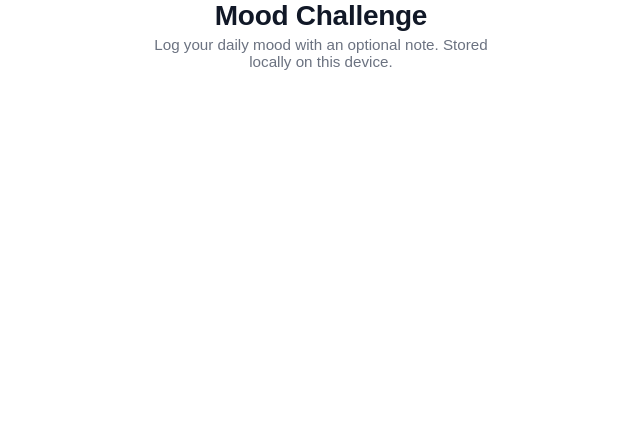
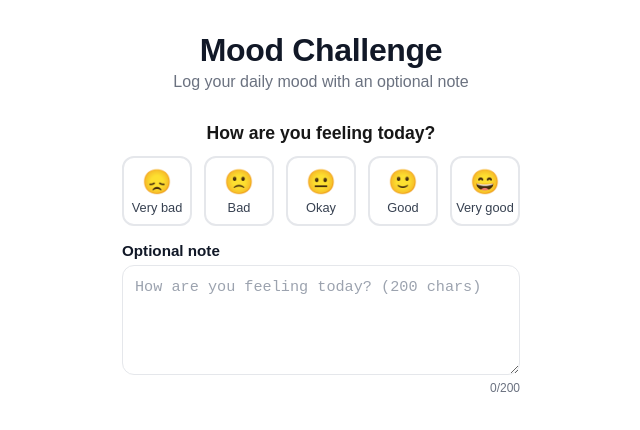
Before and after one commit to susannakyllonen/mood-challenge, a Next.js app: page / in a window 1280 px wide. Shown: the top 430 px of the page, without its empty margins (319-959 px from the left). Built offline with nearby package versions, Linux system fonts and the light colour scheme.

Commit message:
Add new components: MoodRate, NoteInput

```diff
--- a/src/app/page.tsx
+++ b/src/app/page.tsx
@@ -1,12 +1,19 @@
 "use client";
 
-import React from "react";
+import React, { useState } from "react";
 import Header from "../components/Header";
+import Moodrate from "@/components/MoodRate";
+import NoteInput from "@/components/NoteInput";
 
 export default function Home() {
+  const [mood, setMood] = React.useState<number | null>(null);
+  const [note, setNote] = useState("");
+
   return (
     <main>
       <Header />
+      <Moodrate value={mood} onChange={setMood} />
+      <NoteInput value={note} onChange={setNote} />
     </main>
   );
 }
--- a/src/components/Header.tsx
+++ b/src/components/Header.tsx
@@ -6,20 +6,20 @@ import styled from "styled-components";
 const Wrapper = styled.header`
   display: grid;
   gap: 0.25rem;
-  margin-bottom: 1.5rem;
+  margin: 2rem;
   text-align: center;
 `;
 
 const Title = styled.h1`
-  font-size: 1.75rem;
+  font-size: 2rem;
   font-weight: 800;
   letter-spacing: -0.01em;
-  color: #111827; /* tummanharmaa */
+  color: #111827;
 `;
 
 const Subtitle = styled.p`
-  font-size: 0.95rem;
-  color: #6b7280; /* harmaa */
+  font-size: 1rem;
+  color: #6b7280;
   max-width: 40ch;
   margin: 0 auto;
 `;
@@ -31,7 +31,7 @@ type HeaderProps = {
 
 export default function Header({
   title = "Mood Challenge",
-  subtitle = "Log your daily mood with an optional note. Stored locally on this device.",
+  subtitle = "Log your daily mood with an optional note",
 }: HeaderProps) {
   return (
     <Wrapper>
--- a/src/components/MoodRate.tsx
+++ b/src/components/MoodRate.tsx
@@ -0,0 +1,89 @@
+"use client";
+
+import React from "react";
+import styled from "styled-components";
+
+type MoodOption = {
+  label: string;
+  emoji: string;
+  value: number;
+};
+
+const MOODS: MoodOption[] = [
+  { label: "Very bad", emoji: "😞", value: 1 },
+  { label: "Bad", emoji: "🙁", value: 2 },
+  { label: "Okay", emoji: "😐", value: 3 },
+  { label: "Good", emoji: "🙂", value: 4 },
+  { label: "Very good", emoji: "😄", value: 5 },
+];
+
+const Wrapper = styled.section`
+  display: flex;
+  flex-direction: column;
+  gap: 0.75rem;
+  align-items: center;
+`;
+
+const Title = styled.h2`
+  font-size: 1.1rem;
+  font-weight: 600;
+`;
+
+const Options = styled.div`
+  display: flex;
+  gap: 0.75rem;
+  flex-wrap: wrap;
+  justify-content: center;
+`;
+
+const Option = styled.button<{ $active?: boolean }>`
+  display: flex;
+  flex-direction: column;
+  align-items: center;
+  justify-content: center;
+  gap: 0.25rem;
+  width: 70px;
+  height: 70px;
+  border-radius: 12px;
+  border: 2px solid ${({ $active }) => ($active ? "#4f46e5" : "#e5e7eb")};
+  background: ${({ $active }) => ($active ? "#eef2ff" : "#fff")};
+  font-size: 1.5rem;
+  cursor: pointer;
+  transition: all 0.15s ease;
+
+  span {
+    font-size: 0.8rem;
+    color: ${({ $active }) => ($active ? "#4f46e5" : "#374151")};
+  }
+
+  &:hover {
+    transform: translateY(-2px);
+    border-color: #4f46e5;
+  }
+`;
+
+type MoodrateProps = {
+  value: number | null;
+  onChange: (val: number) => void;
+};
+
+export default function Moodrate({ value, onChange }: MoodrateProps) {
+  return (
+    <Wrapper>
+      <Title>How are you feeling today?</Title>
+      <Options>
+        {MOODS.map((mood) => (
+          <Option
+            key={mood.value}
+            $active={value === mood.value}
+            onClick={() => onChange(mood.value)}
+            type="button"
+          >
+            {mood.emoji}
+            <span>{mood.label}</span>
+          </Option>
+        ))}
+      </Options>
+    </Wrapper>
+  );
+}
--- a/src/components/NoteInput.tsx
+++ b/src/components/NoteInput.tsx
@@ -0,0 +1,117 @@
+"use client";
+
+import React, { forwardRef, TextareaHTMLAttributes, useId } from "react";
+import styled from "styled-components";
+
+const MAX_DEFAULT = 200;
+
+const Wrap = styled.div`
+  display: grid;
+  gap: 0.35rem;
+  width: 100%;
+`;
+
+const Label = styled.label`
+  margin-top: 1rem;
+  font-size: 0.95rem;
+  font-weight: 600;
+  color: #111827;
+`;
+
+const TextArea = styled.textarea<{ $warn?: boolean }>`
+  width: 100%;
+  min-height: 96px;
+  border: 1px solid ${({ $warn }) => ($warn ? "#b91c1c" : "#e5e7eb")};
+  border-radius: 12px;
+  padding: 0.65rem 0.75rem;
+  font-size: 0.95rem;
+  line-height: 1.45;
+  resize: vertical;
+  outline: none;
+  background: #fff;
+  color: #111827;
+
+  &:focus {
+    border-color: ${({ $warn }) => ($warn ? "#b91c1c" : "#4f46e5")};
+    box-shadow: 0 0 0 3px
+      ${({ $warn }) =>
+        $warn ? "rgba(185, 28, 28, .15)" : "rgba(79, 70, 229, .15)"};
+  }
+
+  &::placeholder {
+    color: #9ca3af;
+  }
+`;
+
+const MetaRow = styled.div`
+  display: flex;
+  justify-content: flex-end;
+  align-items: center;
+`;
+
+const Counter = styled.span<{ $warn?: boolean }>`
+  font-size: 12px;
+  color: ${({ $warn }) => ($warn ? "#b91c1c" : "#6b7280")};
+`;
+
+export type NoteInputProps = {
+  label?: string;
+  value?: string;
+  onChange?: (val: string) => void;
+  maxLength?: number; // default 200
+  placeholder?: string;
+  rows?: number; // default 4
+  /** Lisä-ID jos haluat kytkeä ulkoiseen kuvaukseen */
+  describedById?: string;
+} & Omit<TextareaHTMLAttributes<HTMLTextAreaElement>, "onChange" | "value">;
+
+const NoteInput = forwardRef<HTMLTextAreaElement, NoteInputProps>(
+  (
+    {
+      label = "Optional note",
+      value,
+      onChange,
+      maxLength = MAX_DEFAULT,
+      placeholder = "How are you feeling today? (200 chars)",
+      rows = 4,
+      describedById,
+      id,
+      ...rest
+    },
+    ref
+  ) => {
+    const autoId = useId();
+    const fieldId = id ?? `note-${autoId}`;
+    const len = value?.length ?? 0;
+    const warn = len >= Math.max(0, maxLength - 10);
+
+    return (
+      <Wrap>
+        {label && <Label htmlFor={fieldId}>{label}</Label>}
+
+        <TextArea
+          id={fieldId}
+          ref={ref}
+          $warn={warn}
+          value={value}
+          onChange={(e) => onChange?.(e.target.value)}
+          maxLength={maxLength}
+          placeholder={placeholder}
+          rows={rows}
+          aria-describedby={describedById}
+          aria-invalid={warn && len >= maxLength ? true : undefined}
+          {...rest}
+        />
+
+        <MetaRow>
+          <Counter $warn={warn}>
+            {len}/{maxLength}
+          </Counter>
+        </MetaRow>
+      </Wrap>
+    );
+  }
+);
+
+NoteInput.displayName = "NoteInput";
+export default NoteInput;
```
